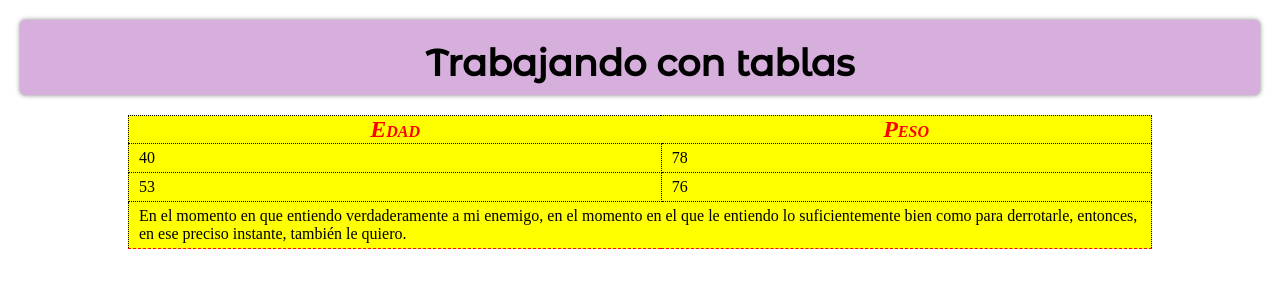
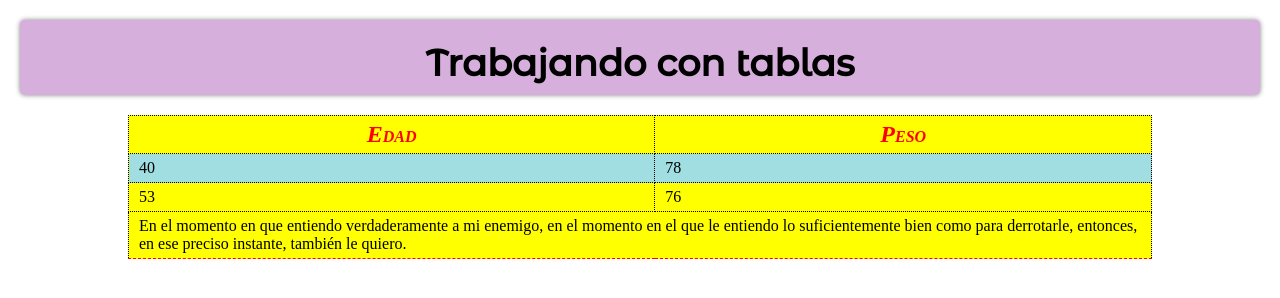
Before and after one commit to Dearreck/-EJERCICIO6DEARRECKESCOTO, a plain HTML site: page index.html in a window 1280 px wide. In both pictures the pointer is over the element 640 px from the left and 158 px from the top of the page. Drawn offline with Linux system fonts and the light colour scheme.

Commit message:
Finalizado

```diff
--- a/style.css
+++ b/style.css
@@ -60,7 +60,8 @@ table {
     border: dotted 1px #000;
 }
 
-td{
+td,
+th{
         /* Borde */
         border: dotted 1px #000;
         /* Relleno */
@@ -85,6 +86,14 @@ table>thead>tr>th::first-letter {
     font-size: 1.5em;
 }
 
+/* Resaltar la fila al pasar el mouse */
+tbody tr:hover{
+    /* Color del fondo */
+    background-color: rgb(160, 222, 225)!important;
+}
+
+/* Personalizar el Footer */
 tfoot{
+    /* Borde inferior */
     border-bottom: 1px dashed #ff000d;
 }
```
